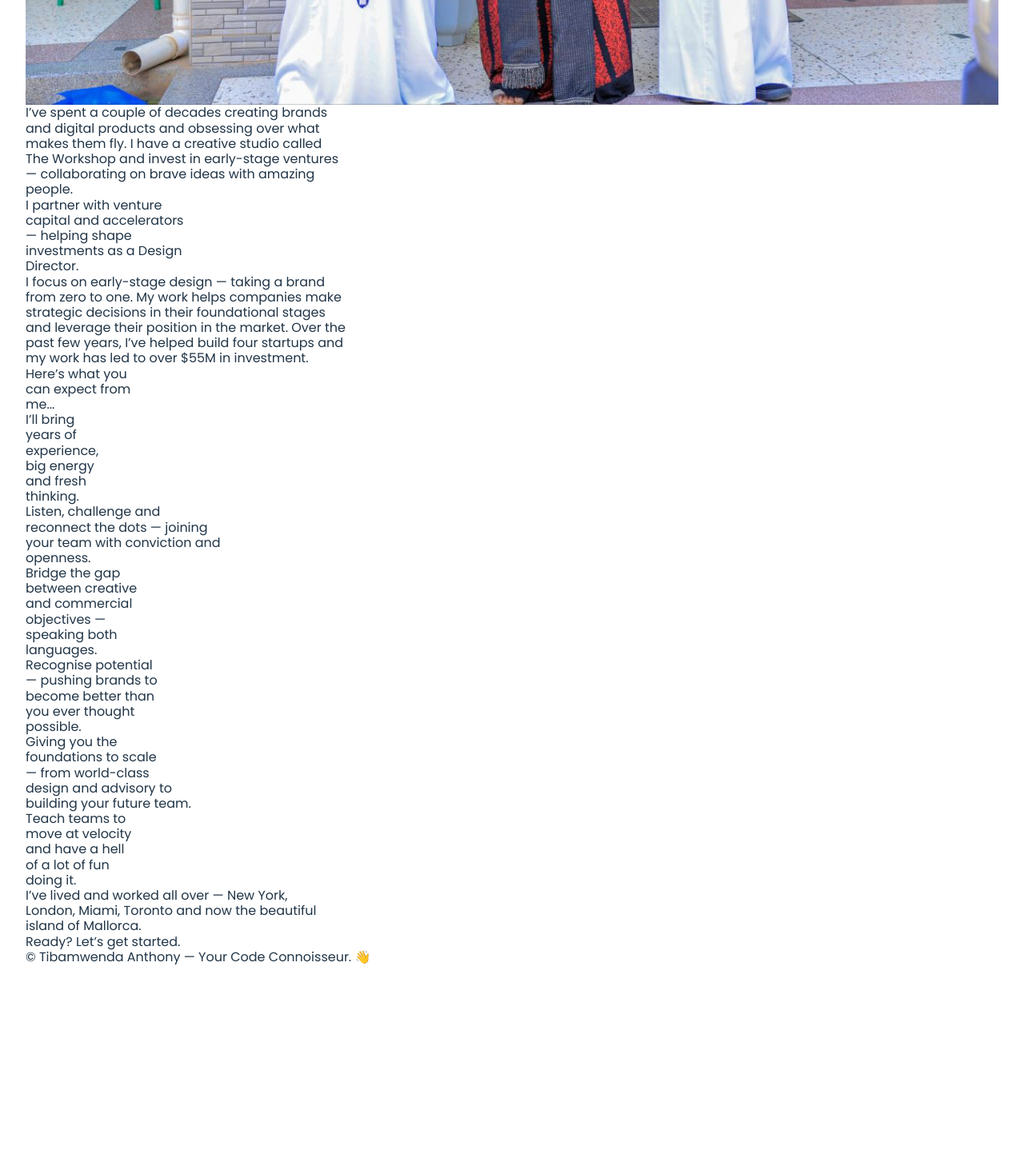
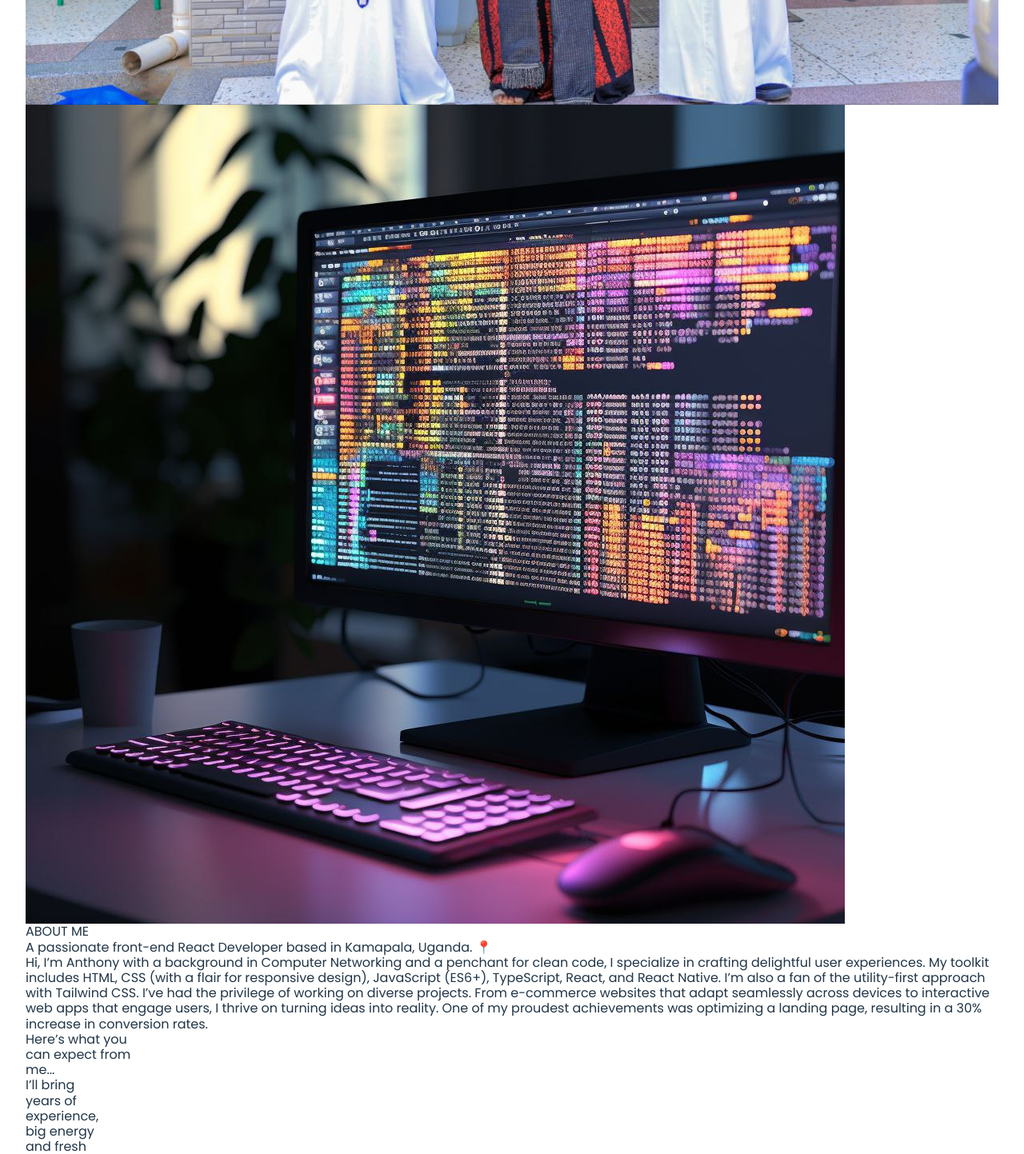
Before and after one commit to AskTiba/Anthony-Portfolio, a React (Vite) app: page / in a window 1280 px wide. Shown: the part 860-2303 px from the top of the page at 80% size. Before the commit the page ends 2098 px from the top, so only its background shows below. Built offline with nearby package versions, Linux system fonts and the light colour scheme; a web font is replaced by a local one.

Commit message:
Update Self.tsx

```diff
--- a/src/components/Self.tsx
+++ b/src/components/Self.tsx
@@ -1,31 +1,30 @@
+import img from "../assets/img5.jpg";
+
 const Self = () => {
   return (
     <>
-      <main className="ml-[400px]">
-        <div className="flex flex-col">
-          <div className="flex justify-start text-[30px] mb-10">
-            <p>
-              I’ve spent a couple of decades creating brands <br /> and digital
-              products and obsessing over what <br /> makes them fly. I have a
-              creative studio called <br /> The Workshop and invest in
-              early-stage ventures <br /> — collaborating on brave ideas with
-              amazing <br /> people.
+      <main className="mb-20">
+        <div className="flex gap-10 items-center justify-center">
+          <img src={img} alt="" className="h-[400px] rounded-md object-cover" />
+          <div className="">
+            <p className="font-[900] text-[#32cd32] text-[20px]">ABOUT ME</p>
+            <p className="font-[700] text-[18px] mt-2">
+              {" "}
+              A passionate front-end React Developer based in Kamapala, Uganda.
+              📍
             </p>
-          </div>
-          <div className="flex justify-start text-[48px] mb-10 font-semibold">
-            <p>
-              I partner with venture <br /> capital and accelerators <br /> —
-              helping shape <br />
-              investments as a Design <br /> Director.
-            </p>
-          </div>
-          <div className="flex justify-start text-[30px] mb-10">
-            <p>
-              I focus on early-stage design — taking a brand <br /> from zero to
-              one. My work helps companies make <br /> strategic decisions in
-              their foundational stages <br /> and leverage their position in
-              the market. Over the <br /> past few years, I’ve helped build four
-              startups and <br /> my work has led to over $55M in investment.
+            <p className="text-[17px] mt-3">
+              Hi, I’m Anthony with a background in Computer Networking and a
+              penchant for clean code, I specialize in crafting delightful user
+              experiences. My toolkit includes HTML, CSS (with a flair for
+              responsive design), JavaScript (ES6+), TypeScript, React, and
+              React Native. I’m also a fan of the utility-first approach with
+              Tailwind CSS. I’ve had the privilege of working on diverse
+              projects. From e-commerce websites that adapt seamlessly across
+              devices to interactive web apps that engage users, I thrive on
+              turning ideas into reality. One of my proudest achievements was
+              optimizing a landing page, resulting in a 30% increase in
+              conversion rates.
             </p>
           </div>
         </div>
```
